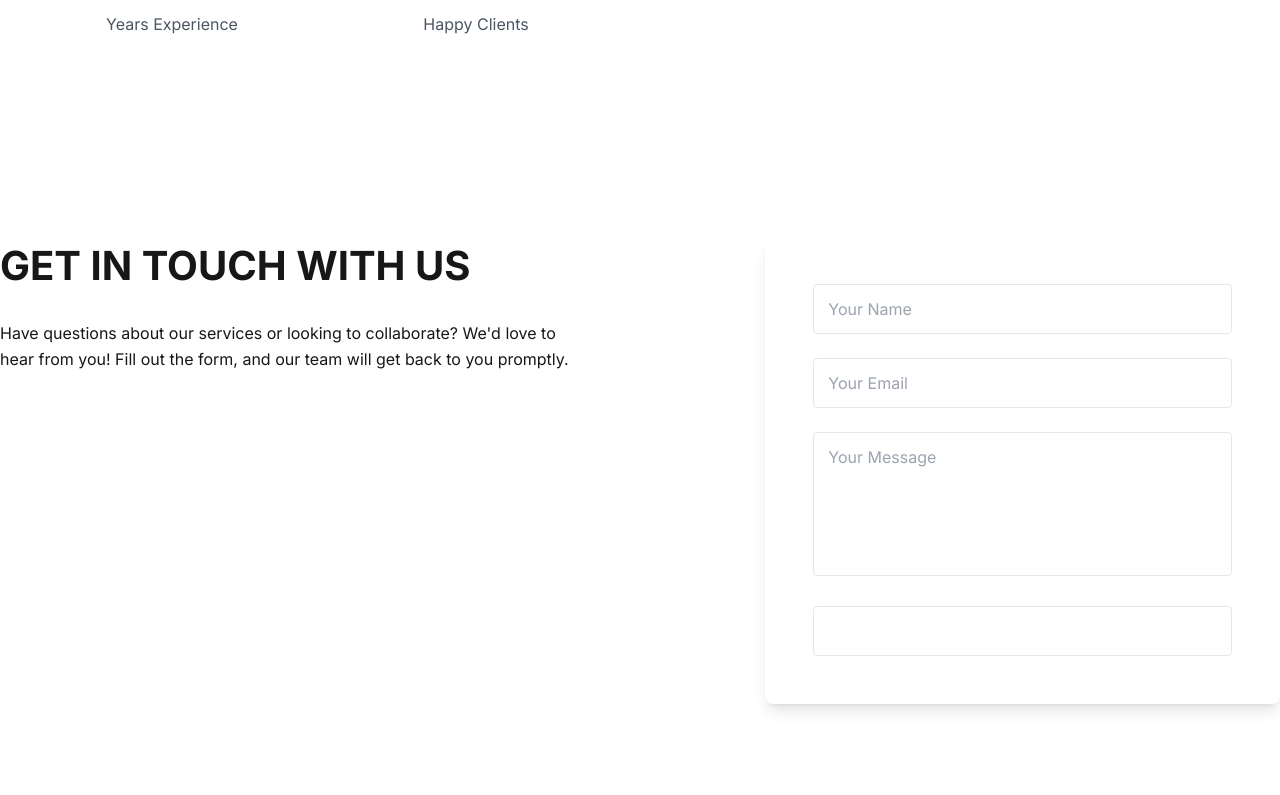
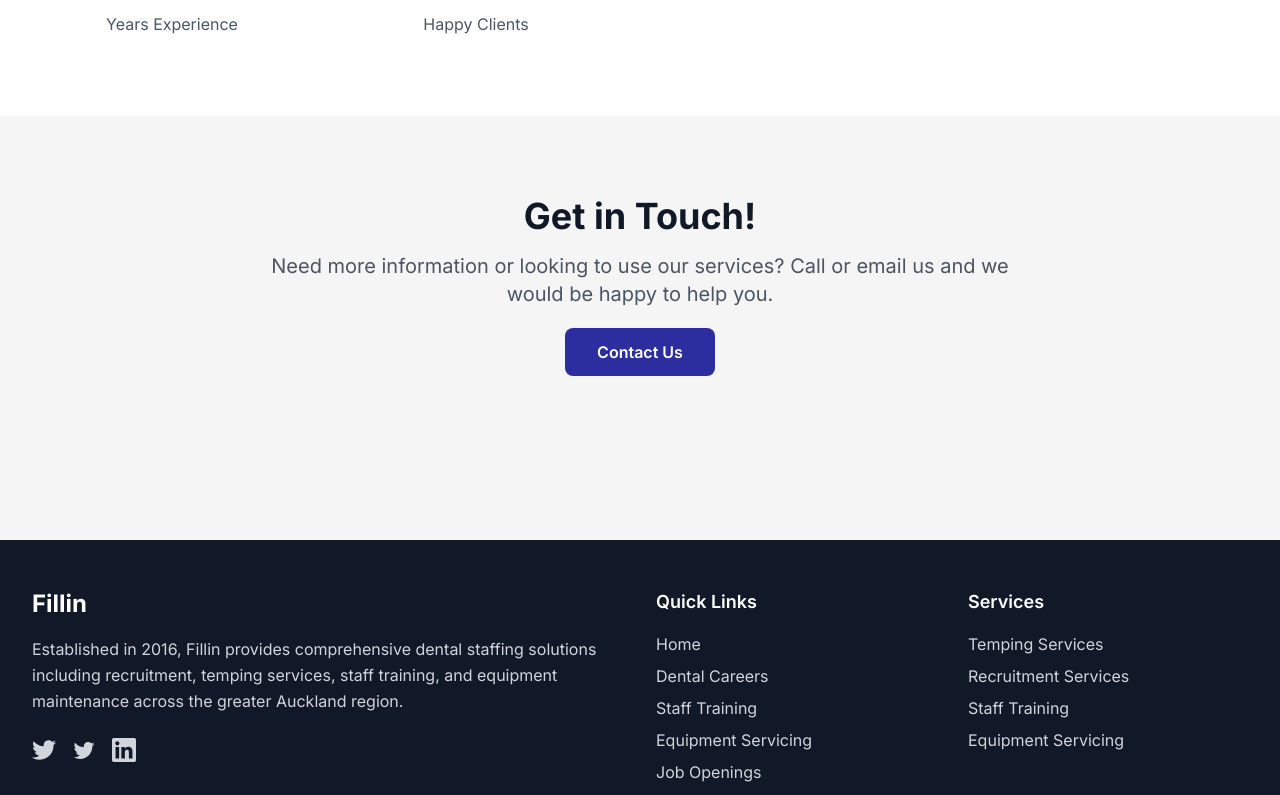
Before and after one commit to dental-fillin/Fillin_web, a Next.js app: page / in a window 1280 px wide. Shown: the part 2205-3000 px from the top of the page. Built offline with nearby package versions, Linux system fonts and the light colour scheme.

Commit message:
Everything is finalized except layout.js

```diff
--- a/app/api/contacts/route.js
+++ b/app/api/contacts/route.js
@@ -11,7 +11,9 @@ async function requireAdmin(request, resForSession) {
 export async function GET(request) {
   const res = new NextResponse();
   const ok = await requireAdmin(request, res);
-  if (!ok) return NextResponse.json({ error: 'Unauthorized' }, { status: 401 });
+  if (!ok) {
+    return NextResponse.json({ error: 'Unauthorized' }, { status: 401 });
+  }
 
   const { data, error } = await supabase
     .from('contacts')
@@ -22,18 +24,20 @@ export async function GET(request) {
     return NextResponse.json({ error: error.message }, { status: 500 });
   }
 
-
   return new NextResponse(JSON.stringify(data), {
     status: 200,
-    headers: { 'Content-Type': 'application/json', ...Object.fromEntries(res.headers) },
+    headers: {
+      'Content-Type': 'application/json',
+      'Cache-Control': 'no-store',
+      ...Object.fromEntries(res.headers),
+    },
   });
 }
-
 
 export async function POST(request) {
   const { name, email, phone, subject, message } = await request.json();
 
-   if (!name || !email || !message || !phone) {
+  if (!name || !email || !message || !phone) {
     return NextResponse.json(
       { error: 'Missing required fields: name, email, phone, message' },
       { status: 400 }
@@ -51,16 +55,21 @@ export async function POST(request) {
   }
 
   return NextResponse.json(
-    { message: 'Contact submitted successfully', id: data.id, created_at: data.created_at },
-    { status: 201 }
+    {
+      message: 'Contact submitted successfully',
+      id: data.id,
+      created_at: data.created_at,
+    },
+    { status: 201, headers: { 'Cache-Control': 'no-store' } }
   );
 }
 
-// DELETE /api/contacts  -> admin only
 export async function DELETE(request) {
   const res = new NextResponse();
   const ok = await requireAdmin(request, res);
-  if (!ok) return NextResponse.json({ error: 'Unauthorized' }, { status: 401 });
+  if (!ok) {
+    return NextResponse.json({ error: 'Unauthorized' }, { status: 401 });
+  }
 
   const { id } = await request.json();
   if (!id) {
@@ -75,6 +84,6 @@ export async function DELETE(request) {
 
   return new NextResponse(null, {
     status: 204,
-    headers: Object.fromEntries(res.headers),
+    headers: { 'Cache-Control': 'no-store', ...Object.fromEntries(res.headers) },
   });
 }
--- a/app/components/Contact.js
+++ b/app/components/Contact.js
@@ -1,131 +1,24 @@
 'use client';
 
-import { useState } from 'react';
+export default function Contact() {
 
-export default function Contact() {
-  const [formData, setFormData] = useState({
-    name: '',
-    email: '',
-    message: ''
-  });
-
-  const [status, setStatus] = useState({
-    type: '',
-    message: ''
-  });
-
-  const [isSubmitting, setIsSubmitting] = useState(false);
-
-  const handleChange = (e) => {
-    const { name, value } = e.target;
-    setFormData(prev => ({
-      ...prev,
-      [name]: value
-    }));
-  };
-
-  const handleSubmit = async (e) => {
-    e.preventDefault();
-    setIsSubmitting(true);
-    setStatus({ type: '', message: '' });
-
-    try {
-      const response = await fetch('/api/contacts', {
-        method: 'POST',
-        headers: {
-          'Content-Type': 'application/json'
-        },
-        body: JSON.stringify(formData)
-      });
-
-      if (!response.ok) {
-        const errorData = await response.json();
-        throw new Error(errorData.error || 'Submission failed');
-      }
-
-      setStatus({
-        type: 'success',
-        message: 'Thank you for your message! We will get back to you soon.'
-      });
-      setFormData({ name: '', email: '', message: '' });
-    } catch (error) {
-      console.error('Error submitting form:', error);
-      setStatus({
-        type: 'error',
-        message: 'There was an error submitting your message. Please try again.'
-      });
-    } finally {
-      setIsSubmitting(false);
-    }
-  };
 
   return (
-    <section className="bg-white py-20 lg:py-[120px] overflow-hidden relative z-10">
-      <div className="container mx-auto">
-        <div className="flex flex-wrap lg:justify-between -mx-4">
-          <div className="w-full lg:w-1/2 xl:w-6/12 px-4">
-            <div className="max-w-[570px] mb-12 lg:mb-0">
-              <h2 className="text-dark mb-6 uppercase font-bold text-[32px] sm:text-[40px] lg:text-[36px] xl:text-[40px]">
-                GET IN TOUCH WITH US
-              </h2>
-              <p className="text-base text-body-color leading-relaxed mb-9">
-                Have questions about our services or looking to collaborate? We'd love to hear from you!
-                Fill out the form, and our team will get back to you promptly.
-              </p>
+    <section id="contact" className="py-20 bg-[#F5F5F5]">
+      <div className="max-w-7xl mx-auto px-4 sm:px-6 lg:px-8">
+        <div className="text-center mb-16">
+          <h2 className="text-4xl font-bold text-gray-900 mb-4">Get in Touch!</h2>
+          <p className="text-xl text-gray-600 max-w-3xl mx-auto">
+            Need more information or looking to use our services? Call or email us and we would be happy to help you.
+          </p>
+          <div className="flex justify-center py-5">
+              <a
+                href="/contact"
+                className="bg-[#2C2E9F] text-white px-8 py-3 rounded-lg font-semibold hover:bg-[#1a1c6b] transition-colors"
+              >
+                Contact Us
+              </a>
             </div>
-          </div>
-          <div className="w-full lg:w-1/2 xl:w-5/12 px-4">
-            <div className="bg-white relative rounded-lg p-8 sm:p-12 shadow-lg">
-              <form onSubmit={handleSubmit}>
-                <div className="mb-6">
-                  <input
-                    type="text"
-                    name="name"
-                    placeholder="Your Name"
-                    value={formData.name}
-                    onChange={handleChange}
-                    required
-                    className="w-full rounded py-3 px-[14px] text-body-color text-base border border-[f0f0f0] outline-none focus-visible:shadow-none focus:border-primary"
-                  />
-                </div>
-                <div className="mb-6">
-                  <input
-                    type="email"
-                    name="email"
-                    placeholder="Your Email"
-                    value={formData.email}
-                    onChange={handleChange}
-                    required
-                    className="w-full rounded py-3 px-[14px] text-body-color text-base border border-[f0f0f0] outline-none focus-visible:shadow-none focus:border-primary"
-                  />
-                </div>
-                <div className="mb-6">
-                  <textarea
-                    name="message"
-                    placeholder="Your Message"
-                    value={formData.message}
-                    onChange={handleChange}
-                    required
-                    className="w-full rounded py-3 px-[14px] text-body-color text-base border border-[f0f0f0] outline-none focus-visible:shadow-none focus:border-primary h-36 resize-none"
-                  ></textarea>
-                </div>
-                <div>
-                  <button
-                    type="submit"
-                    disabled={isSubmitting}
-                    className={`w-full text-white bg-primary rounded border border-primary p-3 transition hover:bg-opacity-90 ${isSubmitting ? 'opacity-50 cursor-not-allowed' : ''}`}
-                  >
-                    {isSubmitting ? 'Sending...' : 'Send Message'}
-                  </button>
-                </div>
-                {status.message && (
-                  <div className={`mt-4 text-center ${status.type === 'success' ? 'text-green-600' : 'text-red-600'}`}>
-                    {status.message}
-                  </div>
-                )}
-              </form>
-            </div>
-          </div>
         </div>
       </div>
     </section>
--- a/app/layout.js
+++ b/app/layout.js
@@ -12,11 +12,11 @@ export const metadata = {
     address: false,
     telephone: false,
   },
-  metadataBase: new URL('https://dentalaid.co.nz'),
+  // metadataBase: new URL('https://dentalaid.co.nz'),
   openGraph: {
     title: "Fillin - Dental Recruitment & Staffing Services",
     description: "Professional dental staffing solutions across the greater Auckland region",
-    url: 'https://dentalaid.co.nz',
+    // url: 'https://dentalaid.co.nz',
     siteName: 'Fillin',
     locale: 'en_NZ',
     type: 'website',
```
Also changed, not shown: 2 other files (tests, documents, lock files or other folders).
